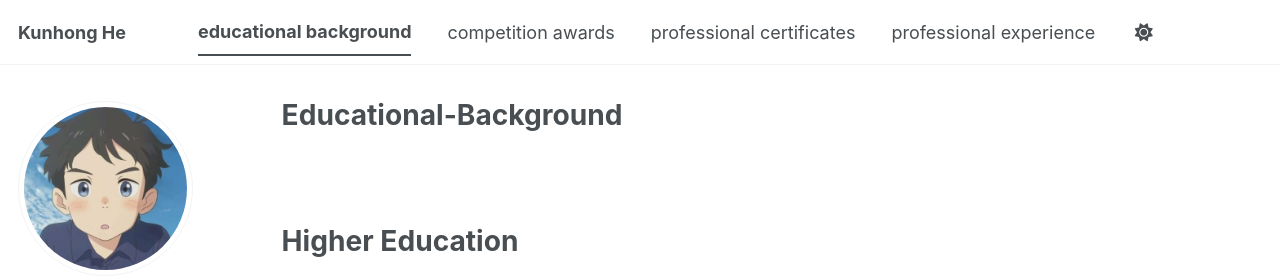
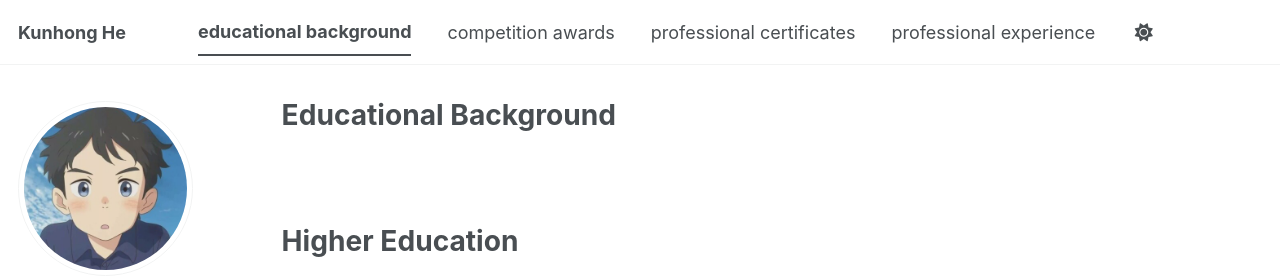
Before and after one commit to Alfred-meijiu/Alfred-meijiu.github.io, a Jekyll site: the page built from _pages/educational-background.md, in a window 1280 px wide. Shown: the top 280 px of the page. Built offline with Jekyll 4.4.1, drawn with Linux system fonts in a browser that asks for light colours; a style sheet for code colours, icons or effects is not loaded.

```diff
--- a/_pages/educational-background.md
+++ b/_pages/educational-background.md
@@ -1,6 +1,6 @@
 ---
 layout: archive
-title: "Educational-Background"
+title: "Educational Background"
 permalink: /educational-background/
 author_profile: true
 redirect_from:
```
